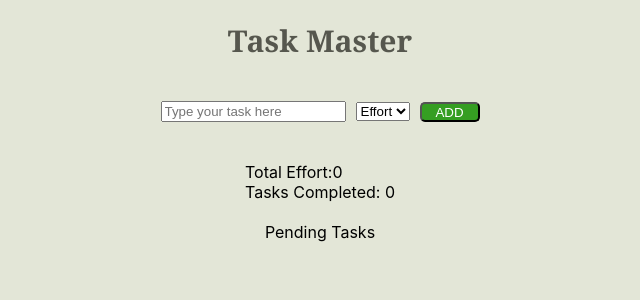
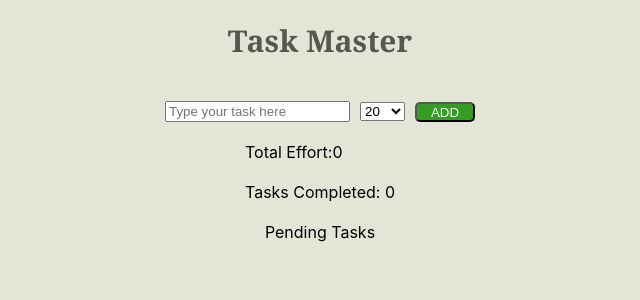
Before and after one commit to Shreyas7122/Task-Master, a React (Create React App) app: page / in a window 1280 px wide. Shown: the top 300 px of the page, without its empty margins (320-960 px from the left). Built offline with nearby package versions, Linux system fonts and the light colour scheme.

Commit message:
reduced the lines of select,when selected total tas efforts gets subtracted from total,imporved edit component

```diff
--- a/src/App.js
+++ b/src/App.js
@@ -1,5 +1,5 @@
 import "./App.css";
-import React, { useState } from "react";
+import React, { useEffect, useState } from "react";
 import MyBtn from "./components/btn";
 import EditComponent from "./components/edit";
 import { nanoid } from "nanoid";
@@ -7,6 +7,7 @@ import PendingTasks from "./components/Pend";
 
 const App = () => {
   const [tasks, setTasks] = useState([]);
+  const [TotalEffort , setTotalEffort] = useState("0");
 
   const handleDelete = (taskToDelete) => {
     setTasks(tasks.filter((task) => task !== taskToDelete));
@@ -17,6 +18,11 @@ const App = () => {
       t.id === task.id ? { ...t, isCompleted: isChecked } : t
     );
     setTasks(updatedTasks);
+    if (isChecked) {
+      setTotalEffort(TotalEffort-parseInt(task.effort));
+    } else {
+      setTotalEffort(TotalEffort+parseInt(task.effort));
+    }
   };
 
   const handleAdd = (task) => {
@@ -48,14 +54,22 @@ const App = () => {
     setTasks(updatedTasks);
   };
 
-  const TotalEffort = tasks.reduce((acc, task) => {
-    if (task.isCompleted) {
-      return acc + parseInt(task.effort, 10);
-    }
-    return acc;
-  }
-  , 0);
+useEffect(() => {
+  setTotalEffort(
+    tasks.reduce((acc, task) => {
 
+      return acc+ parseInt(task.effort);
+        }, 0)
+  );
+}
+, [tasks.effort]);
+
+const effortOptions = [20, 40, 60, 80, 100];
+const effort = effortOptions.map((effort) => (
+  <option key={effort} value={effort}>
+    {effort}
+  </option>
+));
 
   return (
     <>
@@ -68,14 +82,9 @@ const App = () => {
             id="task"
             placeholder="Type your task here"
           ></input>
-          <select name="Effort" id="Effort">
-            <option value="100">Effort</option>
-              <option value="20">20</option>
-              <option value="40">40</option>
-              <option value="60">60</option>
-              <option value="80">80</option>
-              <option value="100">100</option>
-            </select>
+          <select id="Effort" name="Effort">
+          {effort}
+          </select>
           <MyBtn className="Add-btn" label="ADD"
           onClick={() => {
             const task = document.getElementById("task").value;
@@ -97,8 +106,8 @@ const App = () => {
                 label="DELETE"
               />
             </div>
-        ))}<br />
-        Total Effort:{TotalEffort}<br/>
+        ))}
+          Total Effort:{TotalEffort}<br /><br />
         Tasks Completed: {tasks.filter((task) => task.isCompleted).length}
         <PendingTasks tasks={tasks} />
       </div>
--- a/src/components/edit.jsx
+++ b/src/components/edit.jsx
@@ -3,8 +3,15 @@ import MyBtn from "./btn";
 
 const EditComponent = ({ task, updatedTask }) => {
   const [isEditing, setIsEditing] = useState(false);
-  const [taskToEdit, setTaskToEdit] = useState(task?.text || "");
+  const [taskToEdit, setTaskToEdit] = useState(task.text);
+  const effortOptions = [20, 40, 60, 80, 100];
+  const [effort, setEffort] = useState();
 
+  const effortlist = effortOptions.map((p) => (
+    <option key={p} value={p}>
+      {p}
+    </option>
+  ));
 
   const handleEditToggle = () => {
     if (isEditing) {
@@ -12,7 +19,7 @@ const EditComponent = ({ task, updatedTask }) => {
         alert("Task cannot be empty");
         return;
       }
-      updatedTask({ ...task, text: taskToEdit });
+      updatedTask({ ...task, text: taskToEdit ,effort: effort});
     }
     setIsEditing(!isEditing);
   };
@@ -20,15 +27,23 @@ const EditComponent = ({ task, updatedTask }) => {
   return (
     <div className="edit-component">
       {isEditing ? (
+        <>
         <input
           type="text"
           value={taskToEdit}
           onChange={(e) => setTaskToEdit(e.target.value)}
+          placeholder="Edit task"
         />
+          <select id="Effort" name="Effort"  onChange={(e) => setEffort(e.target.value)} value={effort}>
+          {effortlist}
+          </select>
+        </>
       ) : (
+        <>
         <span>{task.text}</span>
+        Effort: {task.effort}
+        </>
       )}
-      Effort:{task.effort}
       <MyBtn className="Edit-btn" onClick={handleEditToggle} label={isEditing ? "Save" : "Edit"} />
     </div>
   );
```
